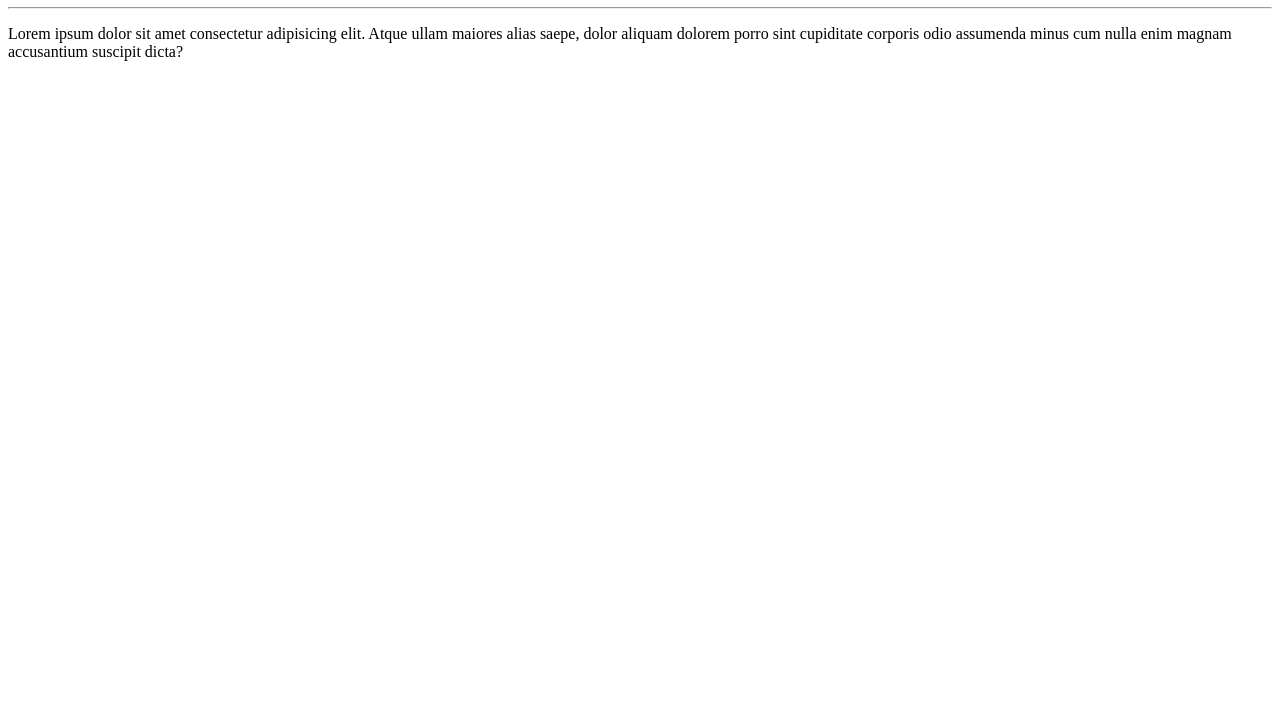
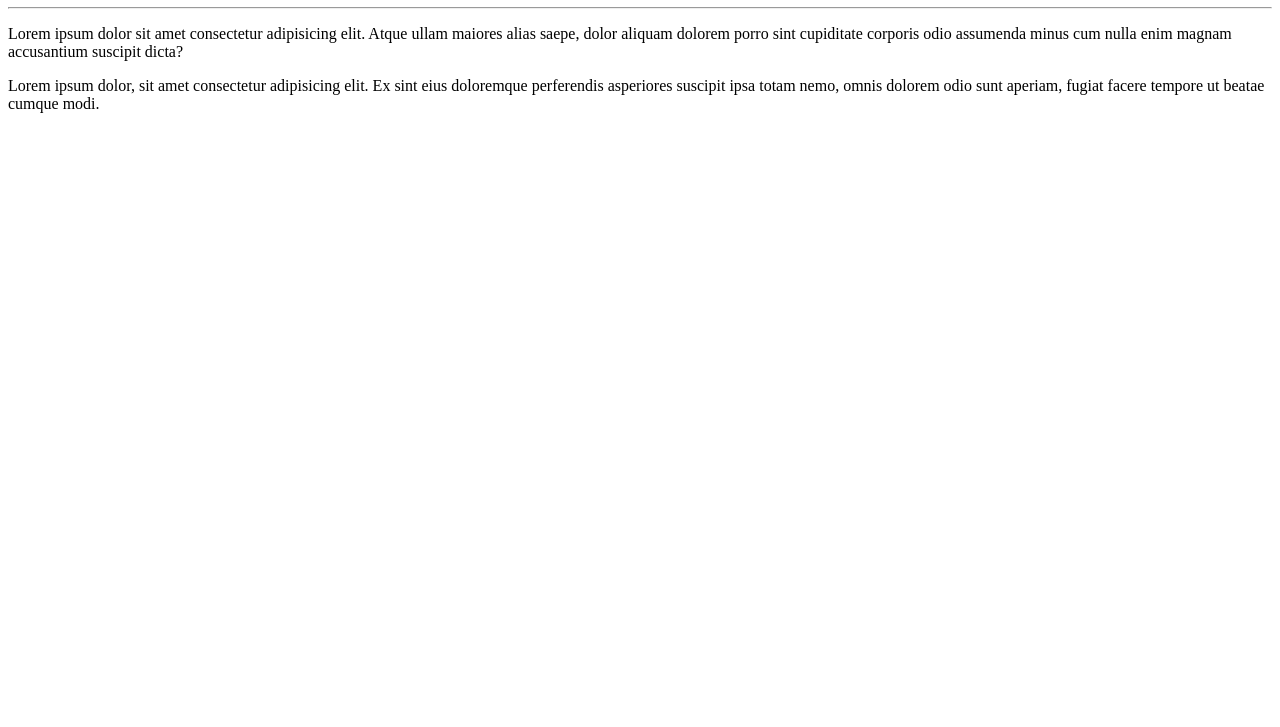
Before and after one commit to ZimboSebastiao/Ola-Mundo, a plain HTML site: page site-exemplo/index.html in a window 1280 px wide. Shown: the part 73-800 px from the top of the page. Drawn offline with Linux system fonts and the light colour scheme.

Commit message:
Adicionei um parágrafo

```diff
--- a/site-exemplo/index.html
+++ b/site-exemplo/index.html
@@ -12,3 +12,4 @@
   <p>Lorem ipsum dolor sit amet consectetur adipisicing elit. Atque ullam maiores alias saepe, dolor aliquam dolorem porro sint cupiditate corporis odio assumenda minus cum nulla enim magnam accusantium suscipit dicta?</p>
 </body>
 </html>
+<p>Lorem ipsum dolor, sit amet consectetur adipisicing elit. Ex sint eius doloremque perferendis asperiores suscipit ipsa totam nemo, omnis dolorem odio sunt aperiam, fugiat facere tempore ut beatae cumque modi.</p>
```
